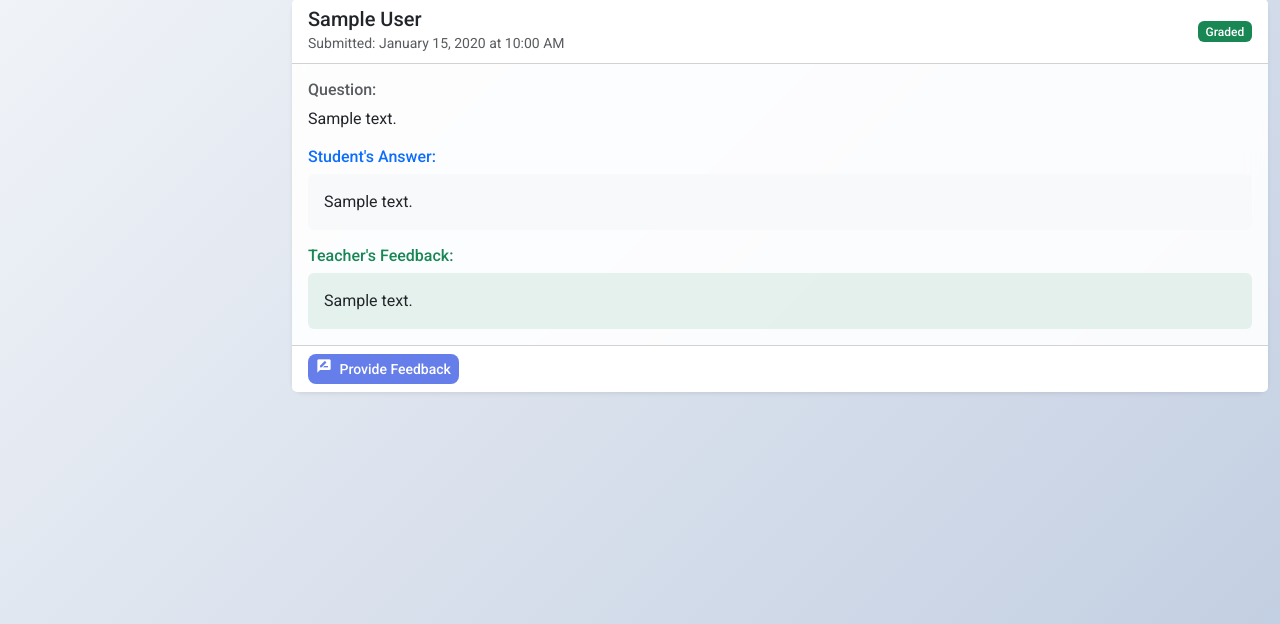
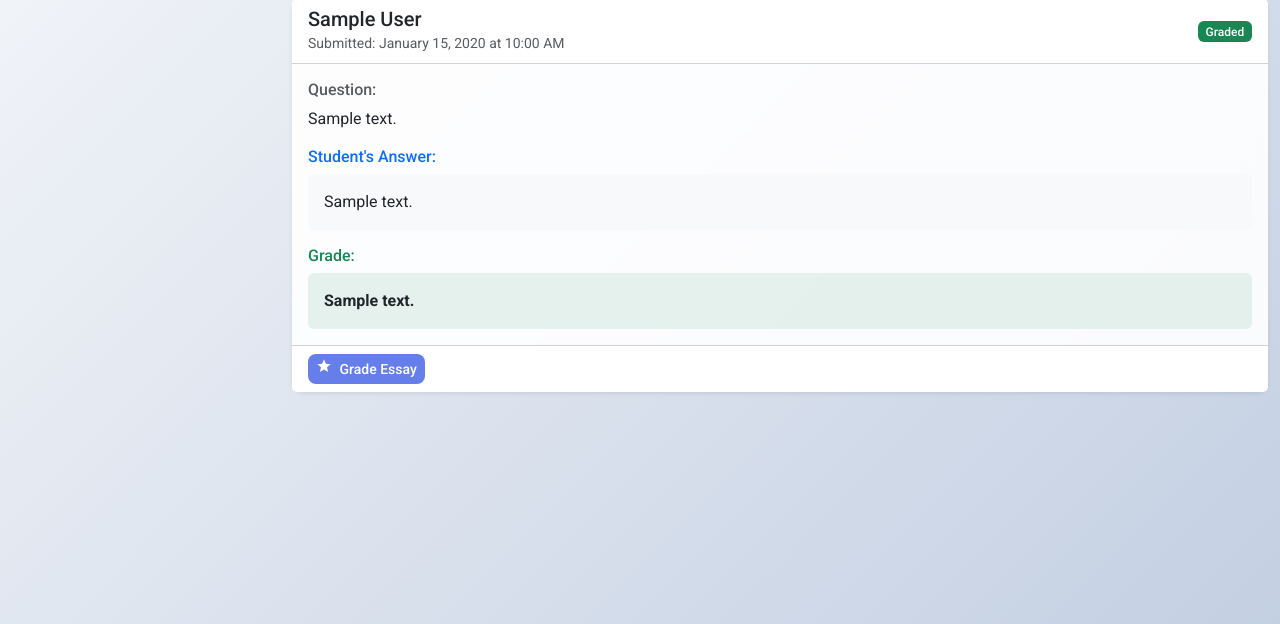
Before and after one commit to aldrinivanmiole-cell/CapstoneProject, a Flask app: page /view_essay_submissions/1 in a window 1280 px wide. Shown: the part 215-839 px from the top of the page. Run offline with Flask 3, Linux system fonts and the light colour scheme; the visitor is signed in with stand-in values (Sample User, id 1); tables that the repository leaves empty hold one stand-in row (values such as "Sample post").

Commit message:
Update essay grading - replace feedback with score input

```diff
--- a/app.py
+++ b/app.py
@@ -4094,7 +4094,7 @@ def view_essay_submissions(assignment_id):
 
 @app.route("/update_essay_feedback/<int:history_id>", methods=["POST"])
 def update_essay_feedback(history_id):
-    """Update feedback for an essay submission in StudentHistory"""
+    """Update grade for an essay submission in StudentHistory"""
     if "teacher_id" not in session:
         return redirect(url_for("login"))
 
@@ -4105,20 +4105,20 @@ def update_essay_feedback(history_id):
             flash("Submission not found", "danger")
             return redirect(url_for("index"))
 
-        # Update feedback and grading status
-        feedback = request.form.get("feedback", "").strip()
+        # Update score and grading status
+        score = request.form.get("score", "").strip()
         is_correct = int(request.form.get("is_correct", 0))
 
-        history.correct_answer = feedback
+        history.correct_answer = f"Score: {score}"
         history.is_correct = is_correct
 
         db.commit()
-        flash("Feedback saved successfully!", "success")
+        flash("Grade saved successfully!", "success")
 
         return redirect(url_for("view_essay_submissions", assignment_id=history.assignment_id))
     except Exception as e:
         db.rollback()
-        flash(f"Error saving feedback: {str(e)}", "danger")
+        flash(f"Error saving grade: {str(e)}", "danger")
         return redirect(url_for("index"))
     finally:
         db.close()
--- a/templates/class_info.html
+++ b/templates/class_info.html
@@ -356,7 +356,7 @@ function inviteStudents() {
 
 function deleteAssignment(assignmentId, assignmentTitle) {
     if (confirm(`Are you sure you want to delete "${assignmentTitle}"? This action cannot be undone.`)) {
-        window.location.href = `/delete_assignment/${assignmentId}`;
+        window.location.href = `/dashboard/delete_assignment/${assignmentId}`;
     }
 }
 
--- a/templates/dashboard.html
+++ b/templates/dashboard.html
@@ -141,7 +141,7 @@
 <script>
 function deleteassignment(assignmentId, assignmentTitle) {
   if (confirm(`Are you sure you want to delete "${assignmentTitle}"? This action cannot be undone.`)) {
-    window.location.href = `/delete_assignment/${assignmentId}`;
+    window.location.href = `/dashboard/delete_assignment/${assignmentId}`;
   }
 }
 
--- a/templates/view_assignment.html
+++ b/templates/view_assignment.html
@@ -212,7 +212,7 @@
 <script>
 function deleteassignment(assignmentId, assignmentTitle) {
   if (confirm(`Are you sure you want to delete "${assignmentTitle}"? This action cannot be undone.`)) {
-    window.location.href = `/delete_assignment/${assignmentId}`;
+    window.location.href = `/dashboard/delete_assignment/${assignmentId}`;
   }
 }
 
--- a/templates/view_essay_submissions.html
+++ b/templates/view_essay_submissions.html
@@ -54,17 +54,17 @@
 
                 {% if submission.correct_answer and submission.correct_answer != 'Pending teacher review' %}
                 <div class="mt-3">
-                    <h6 class="text-success mb-2">Teacher's Feedback:</h6>
+                    <h6 class="text-success mb-2">Grade:</h6>
                     <div class="p-3 bg-success bg-opacity-10 rounded">
-                        <p class="mb-0" style="white-space: pre-wrap;">{{ submission.correct_answer }}</p>
+                        <p class="mb-0"><strong>{{ submission.correct_answer }}</strong></p>
                     </div>
                 </div>
                 {% endif %}
             </div>
             <div class="card-footer bg-white">
-                <button class="btn btn-primary btn-sm" onclick="provideFeedback({{ submission.id }}, '{{ submission.student.name if submission.student else 'Student' }}')">
-                    <i class="material-icons me-1" style="font-size: 16px;">rate_review</i>
-                    Provide Feedback
+                <button class="btn btn-primary btn-sm" onclick="gradeEssay({{ submission.id }}, '{{ submission.student.name if submission.student else 'Student' }}')">
+                    <i class="material-icons me-1" style="font-size: 16px;">grade</i>
+                    Grade Essay
                 </button>
             </div>
         </div>
@@ -82,7 +82,7 @@
     <div class="modal-dialog">
         <div class="modal-content">
             <div class="modal-header">
-                <h5 class="modal-title">Provide Feedback</h5>
+                <h5 class="modal-title">Grade Essay</h5>
                 <button type="button" class="btn-close" data-bs-dismiss="modal"></button>
             </div>
             <form id="feedbackForm" method="POST">
@@ -93,11 +93,11 @@
                         <input type="text" class="form-control" id="studentName" readonly>
                     </div>
                     <div class="mb-3">
-                        <label class="form-label">Feedback / Comments</label>
-                        <textarea class="form-control" name="feedback" rows="4" required></textarea>
+                        <label class="form-label">Score</label>
+                        <input type="number" class="form-control" name="score" min="0" max="100" required placeholder="Enter score (0-100)">
                     </div>
                     <div class="mb-3">
-                        <label class="form-label">Mark as Graded?</label>
+                        <label class="form-label">Status</label>
                         <select class="form-select" name="is_correct">
                             <option value="0">Pending Review</option>
                             <option value="1">Graded</option>
@@ -106,7 +106,7 @@
                 </div>
                 <div class="modal-footer">
                     <button type="button" class="btn btn-secondary" data-bs-dismiss="modal">Cancel</button>
-                    <button type="submit" class="btn btn-primary">Save Feedback</button>
+                    <button type="submit" class="btn btn-primary">Save Grade</button>
                 </div>
             </form>
         </div>
@@ -114,7 +114,7 @@
 </div>
 
 <script>
-function provideFeedback(historyId, studentName) {
+function gradeEssay(historyId, studentName) {
     document.getElementById('historyId').value = historyId;
     document.getElementById('studentName').value = studentName;
     document.getElementById('feedbackForm').action = `/update_essay_feedback/${historyId}`;
```
